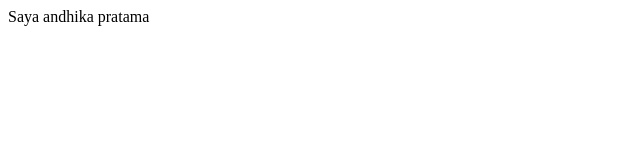
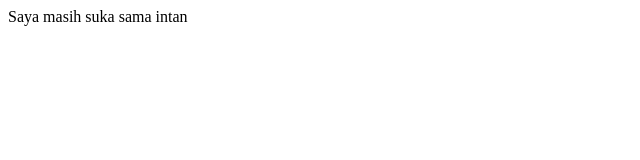
Before and after one commit to Akayo0/portofolio.github.io, a plain HTML site: page index.html in a window 1280 px wide. Shown: the full height of the page, 0-640 px from the left. Drawn offline with Linux system fonts and the light colour scheme.

Commit message:
edit index.html

```diff
--- a/index.html
+++ b/index.html
@@ -1 +1 @@
-<p>Saya andhika pratama</p>
+<p>Saya masih suka sama intan</p>
```
